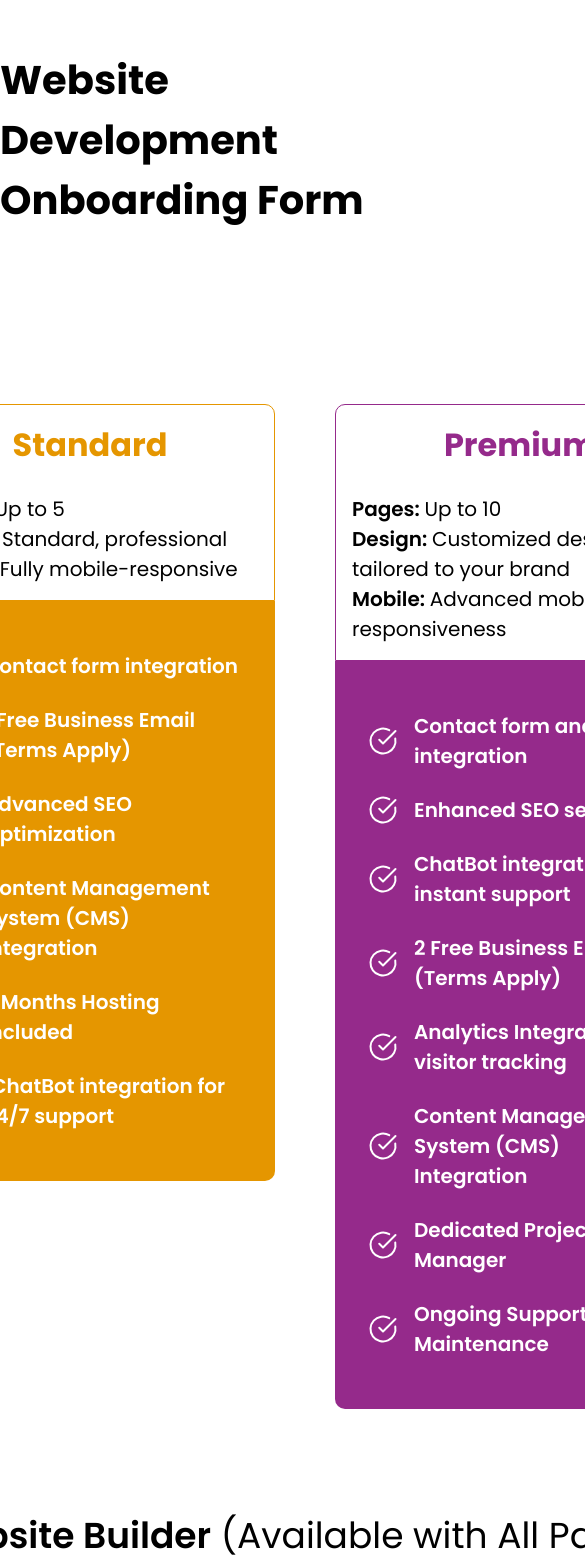
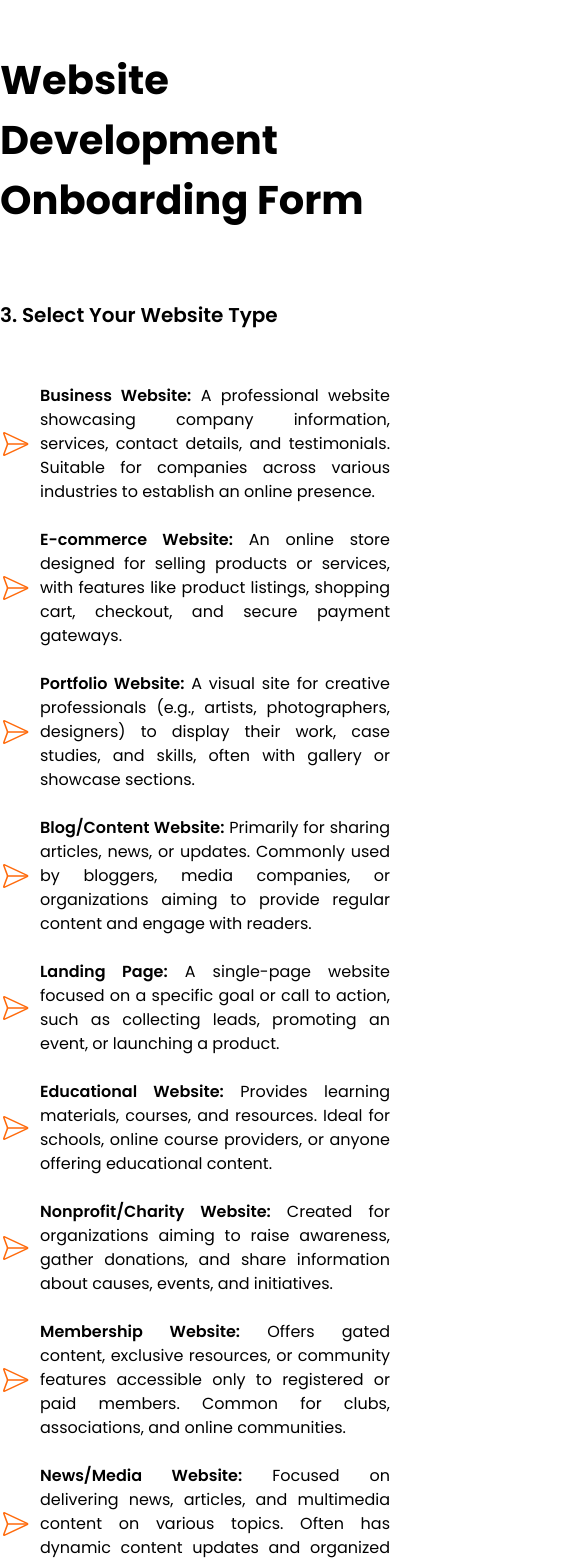
Before and after one commit to gitvanz/Webdev-onboarding-form, a Next.js app: page / in a window 390 px wide. Shown: the top 1562 px of the page, 585 px wide, since content can reach past the window. Built offline with nearby package versions, Linux system fonts and the light colour scheme.

Commit message:
Builder for #3

```diff
--- a/app/page.tsx
+++ b/app/page.tsx
@@ -9,8 +9,8 @@ const Home = () => {
                 Website Development Onboarding Form
             </h1>
             <div className="flex flex-col mt-[70px] gap-[100px]">
-                <Package />
-                <Builder />
+                {/* <Package />
+                <Builder /> */}
                 <WebsiteType />
             </div>
         </div>
--- a/components/WebsiteType.tsx
+++ b/components/WebsiteType.tsx
@@ -3,7 +3,7 @@ const WebsiteType = () => {
   return (
     <section className=" flex flex-col justify-center items-center w-full">
         <div className="grid gap-[54px]">
-        <h2 className="text-[15px] sm:text-[24px] md:text-[36px] font-semibold">
+        <h2 className="text-[20px] sm:text-[30px] md:text-[36px] font-semibold">
                 3. Select Your Website Type
             </h2>
 
```
